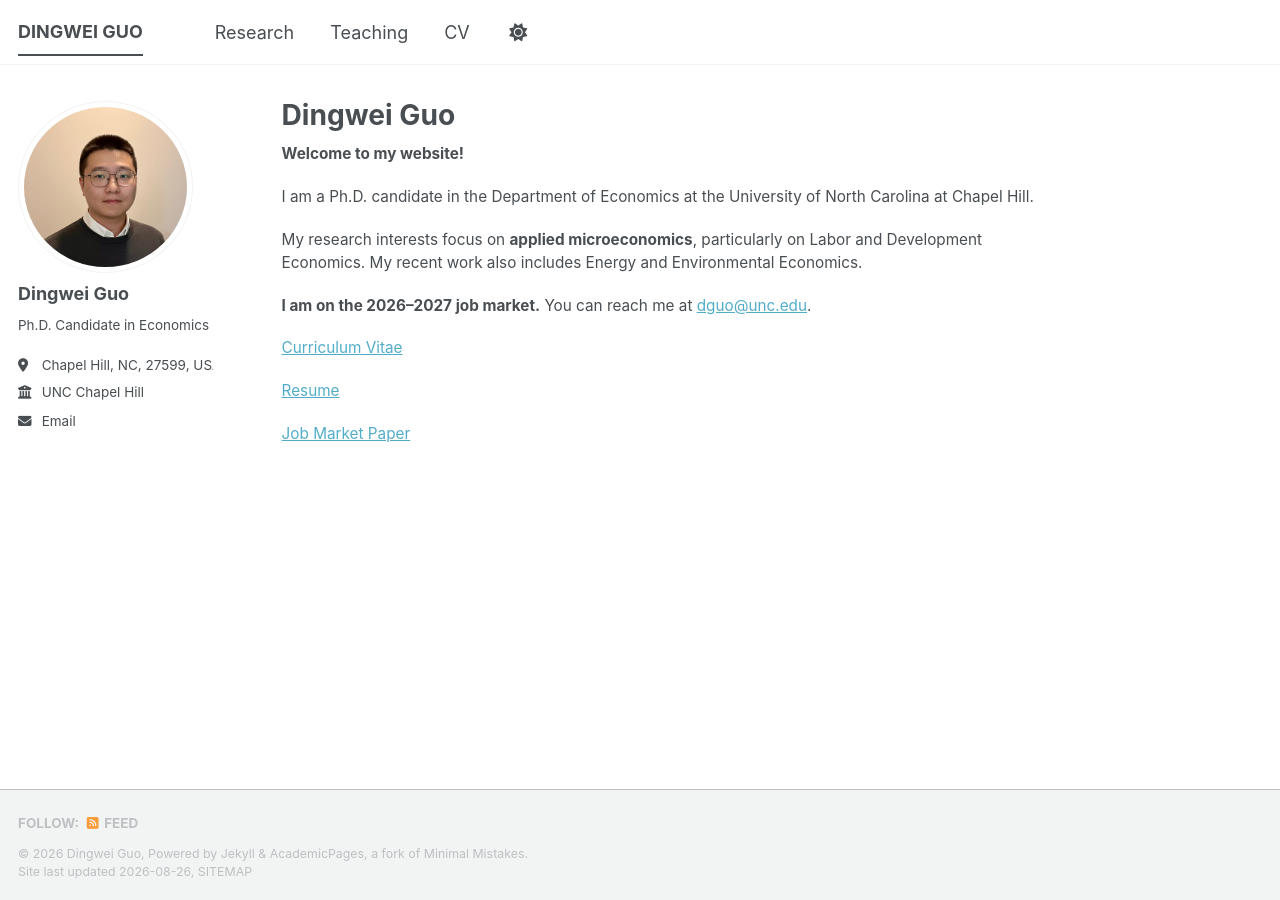
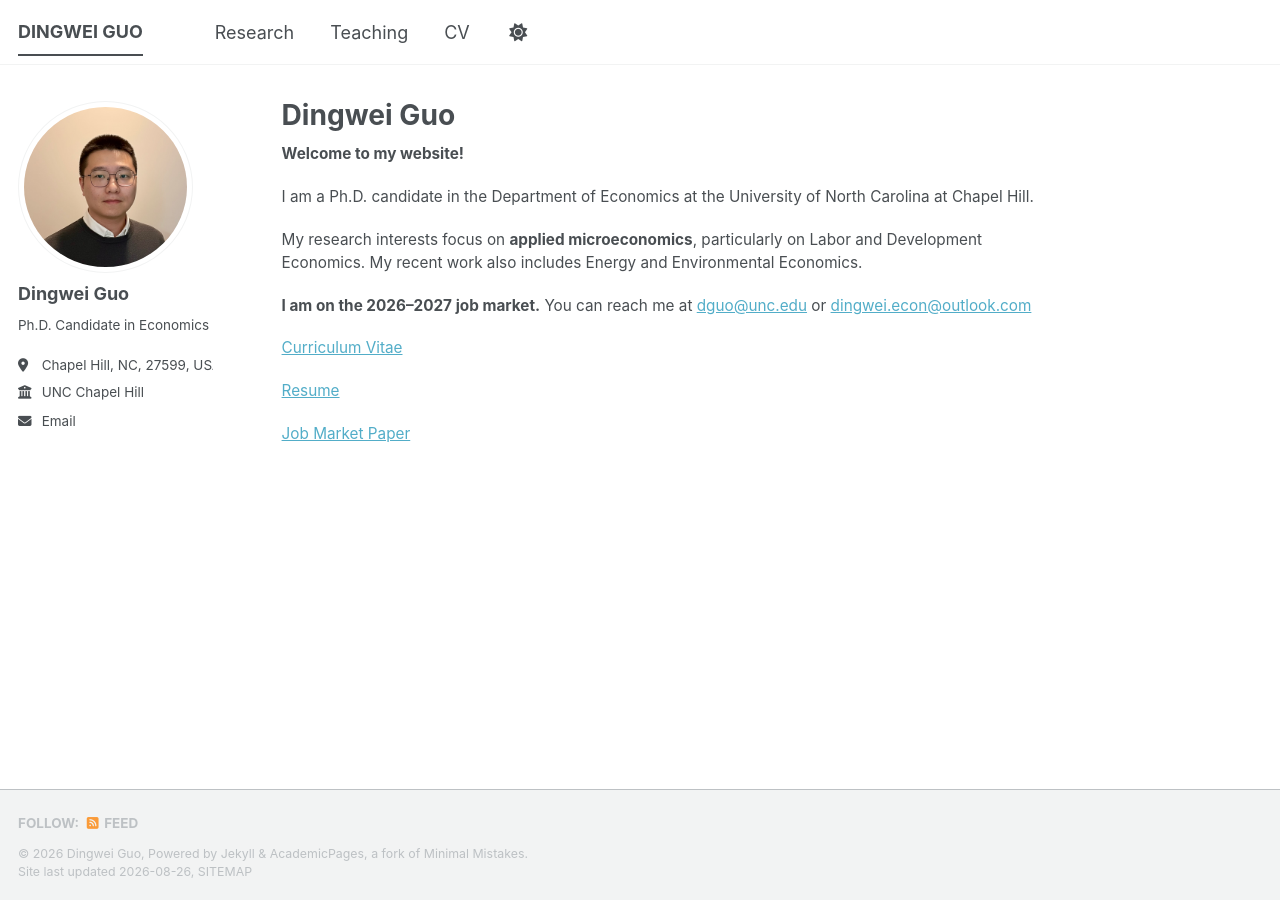
Before and after one commit to dw-guo/dw-guo.github.io, a Jekyll site: the page built from _pages/about.md, in a window 1280 px wide. Built offline with Jekyll 4.4.1, drawn with Linux system fonts in a browser that asks for light colours; a style sheet for code colours, icons or effects is not loaded.

Commit message:
Update contact information for job market
Added an additional email contact for job inquiries.

```diff
--- a/_pages/about.md
+++ b/_pages/about.md
@@ -21,7 +21,7 @@ I am a Ph.D. candidate in the Department of Economics at the University of North
 
 My research interests focus on **applied microeconomics**, particularly on Labor and Development Economics. My recent work also includes Energy and Environmental Economics.
 
-**I am on the 2026–2027 job market.** You can reach me at [dguo@unc.edu](mailto:dguo@unc.edu).
+**I am on the 2026–2027 job market.** You can reach me at [dguo@unc.edu](mailto:dguo@unc.edu) or [dingwei.econ@outlook.com](mailto:dingwei.econ@outlook.com)
 
 [Curriculum Vitae](/files/CV.pdf)
 
```
